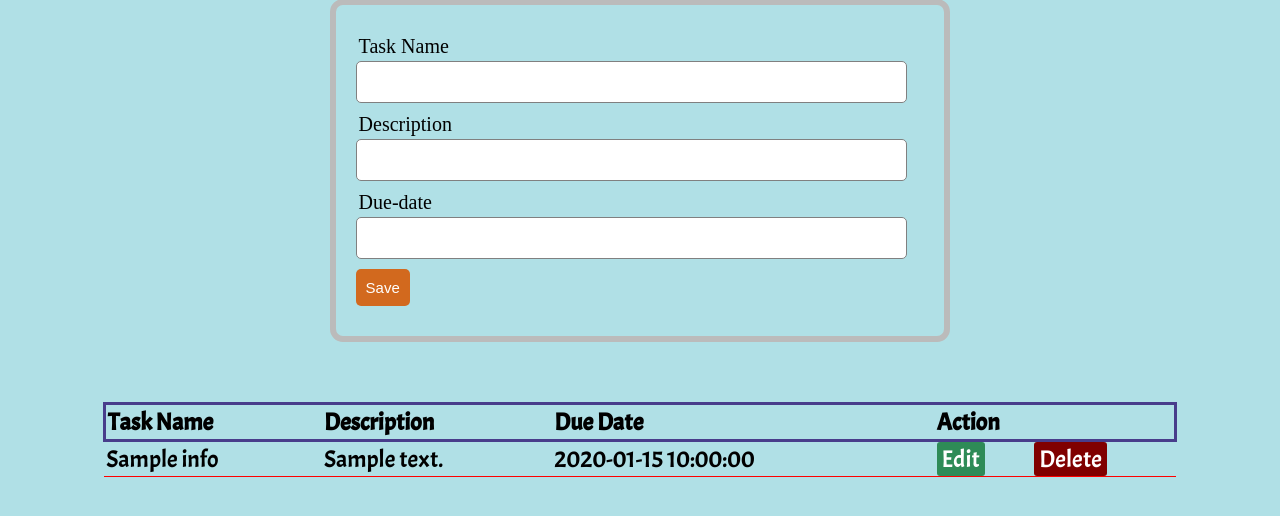
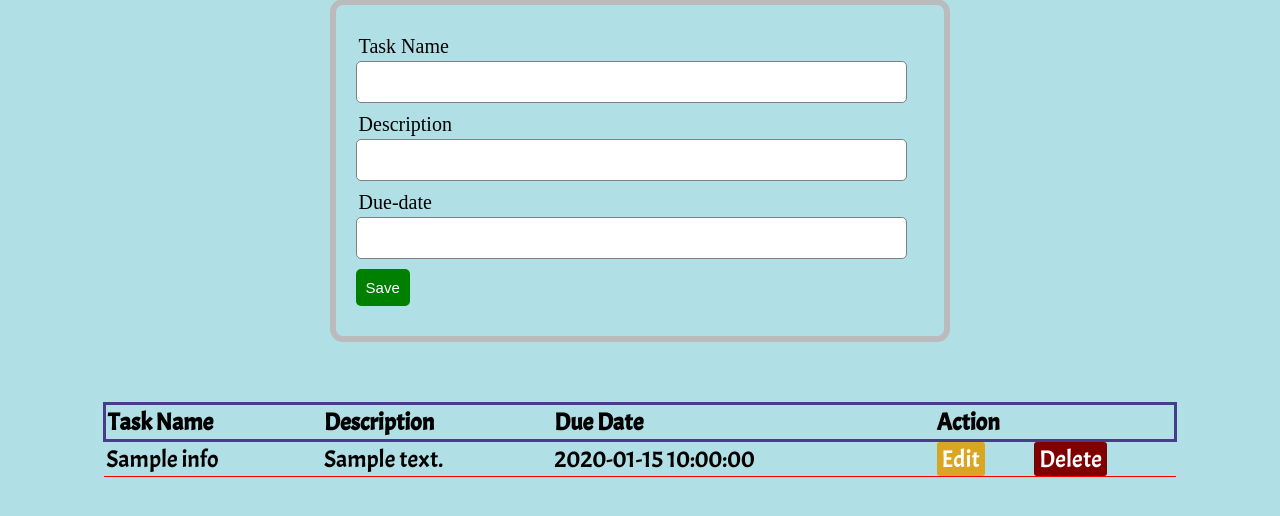
Before and after one commit to urickesau1/taskmanager, a PHP site: page / in a window 1280 px wide. Shown: the part 118-634 px from the top of the page. Run offline with PHP 8.4, Linux system fonts and the light colour scheme; tables that the repository leaves empty or names only in its code hold one stand-in row (values such as "Sample post").

Commit message:
Added indepth comments on the index.php page to further explain the structure of my code

```diff
--- a/styles/styles.css
+++ b/styles/styles.css
@@ -74,12 +74,12 @@ form {
     border-radius: 5px;
     border: 1px solid grey;
 }
-
+/*The styling for the user's "Save" button*/
 .btn {
     padding: 10px;
     font-size: 15px;
     color: white;
-    background: chocolate;
+    background: green;
     border: none;
     border-radius: 5px;
 }
@@ -101,10 +101,16 @@ form {
 .edit_btn {
     text-decoration: none;
     padding: 2px 5px;
-    background: #2e8b57;
+    background: goldenrod;
     color: white;
     border-radius: 3px;
 }
+
+/*Once the edit button is hovered over, it will change colour*/
+.edit_btn:hover {
+    box-shadow: 0px 0px 30px 0px #ff0505;
+}
+
 
 /*The styling for the user's "Delete" button*/
 .dlt_btn {
```
Also changed, not shown: index.php (+9 -3 lines).
